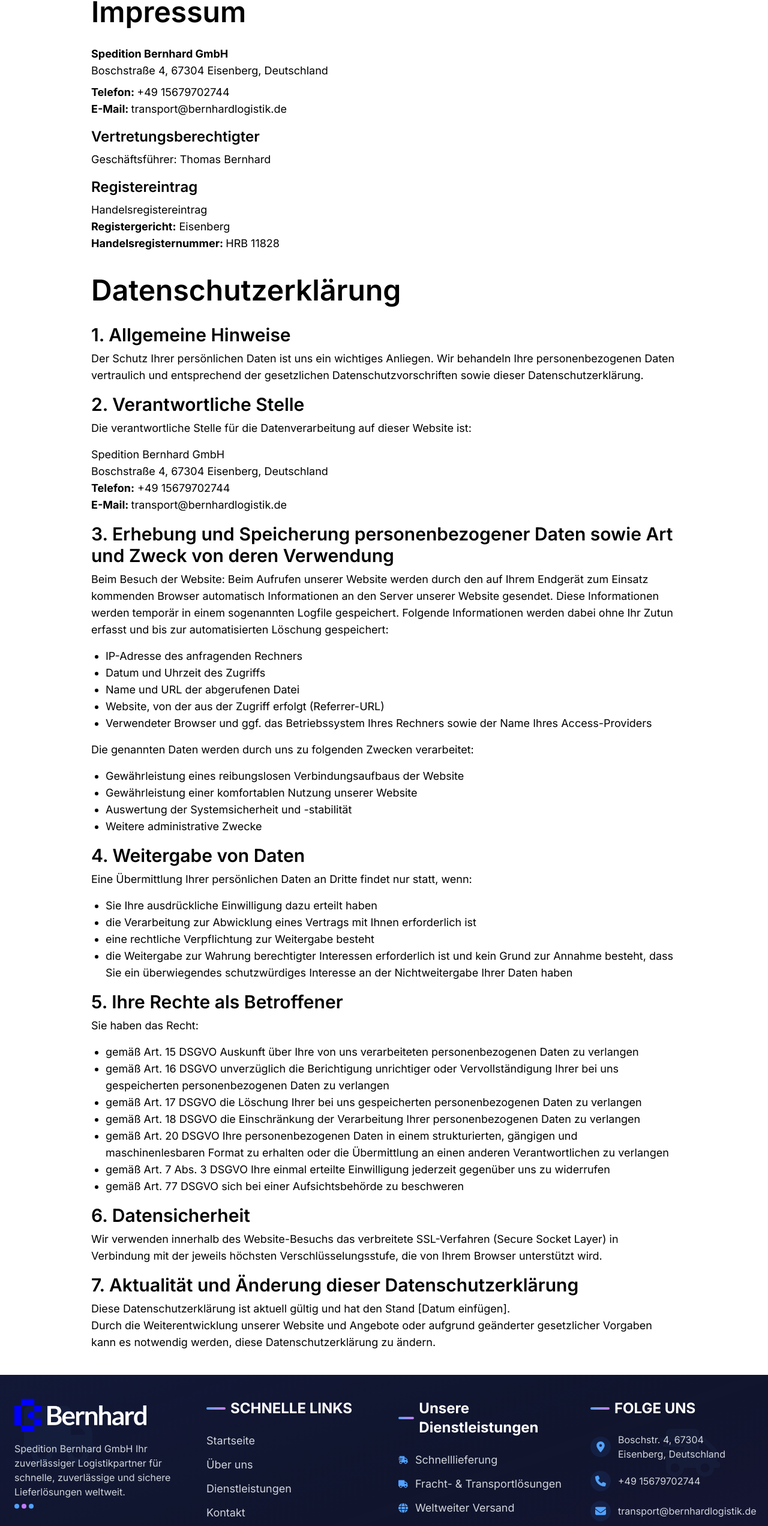
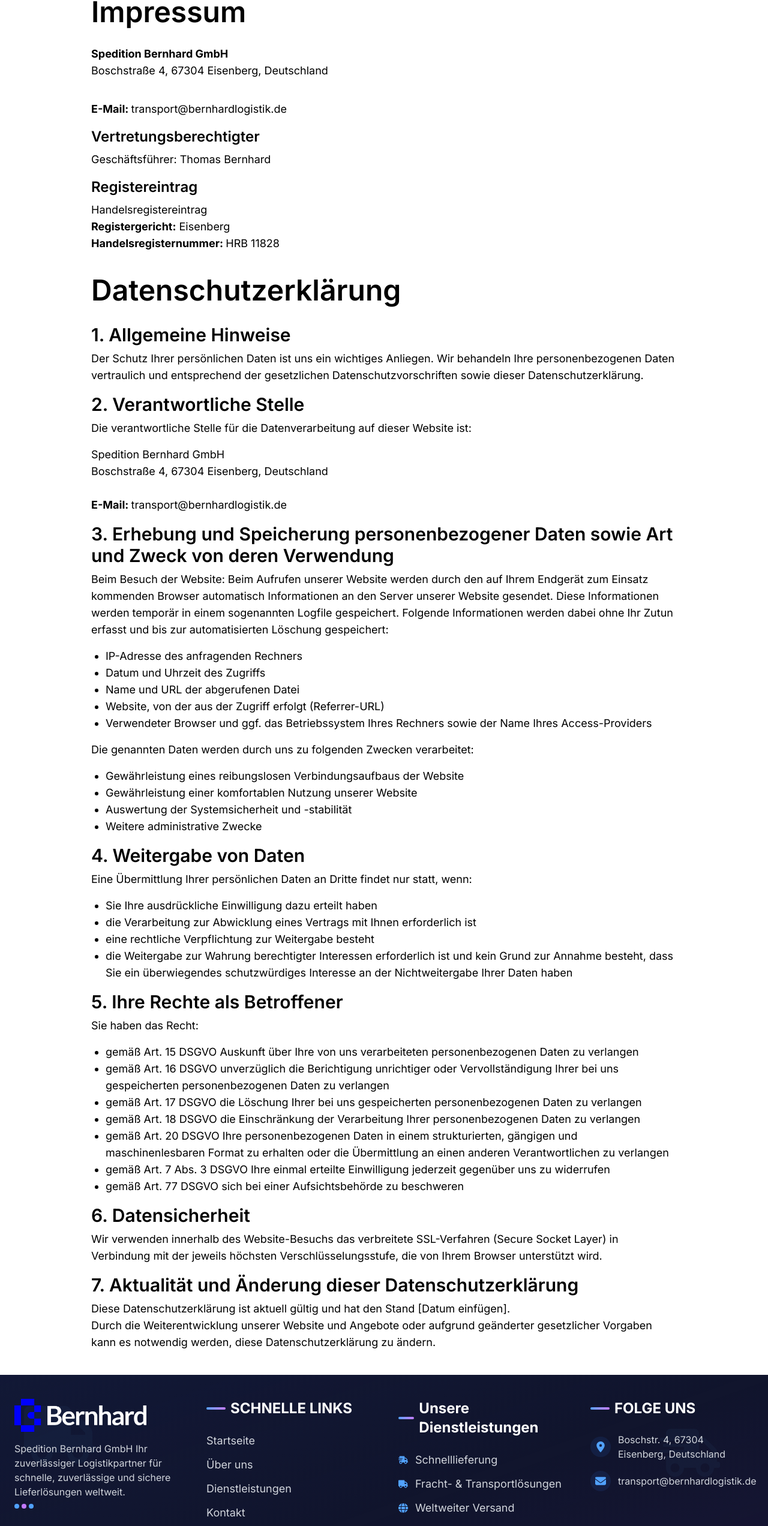
Before and after one commit to Mdsakib999/Logistics-development-2, a React (Vite) app: page /impressumDatenschutz in a window 1280 px wide. Shown: the part 84-2628 px from the top of the page at 60% size. Built offline with nearby package versions, Linux system fonts and the light colour scheme.

Commit message:
Number commented

```diff
--- a/src/components/Home/Support.jsx
+++ b/src/components/Home/Support.jsx
@@ -17,7 +17,7 @@
     title: "Telefonsupport rund um die Uhr",
     description:
       "Direkter Kontakt zu unserem Expertenteam – rund um die Uhr erreichbar.",
-    contact: "+49 15679702744",
+    // contact: "+49 15679702744",
     availability: "Always Available",
     color: "from-blue-500 to-blue-600",
     bgPattern: "bg-gradient-to-br from-blue-50 to-blue-100",
@@ -123,12 +123,12 @@
           {/* Contact CTA */}
           <div className="text-center mt-16">
 
-            <button className="mt-6 group bg-white border-2 border-[#0778D4] text-[#0778D4] px-8 py-3 rounded-2xl font-bold hover:bg-[#0778D4] hover:text-white transition-all duration-300 transform hover:scale-105">
+            {/* <button className="mt-6 group bg-white border-2 border-[#0778D4] text-[#0778D4] px-8 py-3 rounded-2xl font-bold hover:bg-[#0778D4] hover:text-white transition-all duration-300 transform hover:scale-105">
               <div className="flex items-center">
                 <Phone className="w-5 h-5 mr-2 group-hover:animate-pulse" />
                 Call Now: +49 15679702744
               </div>
-            </button>
+            </button> */}
           </div>
         </div>
       </div>
--- a/src/components/Shared/Footer.jsx
+++ b/src/components/Shared/Footer.jsx
@@ -137,7 +137,7 @@
                 </span>
               </div>
 
-              <div className="flex items-center justify-start gap-3 group">
+              {/* <div className="flex items-center justify-start gap-3 group">
                 <div className="p-2 bg-blue-500/10 rounded-full group-hover:bg-blue-500/20 transition-colors">
                   <FaPhone size={18} className="text-blue-400" />
                 </div>
@@ -146,7 +146,7 @@
                     +49 15679702744
                   </a>
                 </span>
-              </div>
+              </div> */}
 
               <div className="flex items-center justify-start gap-3 group">
                 <div className="p-2 bg-blue-500/10 rounded-full group-hover:bg-blue-500/20 transition-colors">
--- a/src/components/contact/InfoSection.jsx
+++ b/src/components/contact/InfoSection.jsx
@@ -40,7 +40,7 @@
            Deutschland
           </p>
         </div>
-        <div className="flex flex-col items-center group">
+        {/* <div className="flex flex-col items-center group">
           <div className="flex items-center group justify-center bg-blue-200 hover:bg-blue-400 group duration-700 rounded-full w-24 h-24 mb-4 shadow-lg hover:shadow-xl transform hover:scale-110 transition-all">
             <FaPhone
               size={30}
@@ -51,7 +51,7 @@
           <p className="text-sm sm:text-base text-blue-400 font-medium">
             +49 15679702744
           </p>
-        </div>
+        </div> */}
       </div>
     </div>
   );
--- a/src/pages/ImpressumDatenschutz.jsx
+++ b/src/pages/ImpressumDatenschutz.jsx
@@ -22,10 +22,10 @@
 
 				</p>
 				<p className="mb-2 text-base sm:text-lg">
-					<strong>Telefon: </strong>{" "}
+					{/* <strong>Telefon: </strong>{" "}
 					<a href="tel:+4915679702744" className="">
 						+49 15679702744
-					</a>
+					</a> */}
 					<br />
 					<strong>E-Mail: </strong>
 					<a href="mailto:transport@bernhardlogistik.de" className="">
@@ -80,10 +80,10 @@
 					<br />
 					Boschstraße 4, 67304 Eisenberg, Deutschland
 					<br />
-					<strong>Telefon:</strong>{" "}
+					{/* <strong>Telefon:</strong>{" "}
 					<a href="tel:+4915679702744" className="">
 						+49 15679702744
-					</a>
+					</a> */}
 					<br />
 					<strong>E-Mail: </strong>
 					<a href="mailto:transport@bernhardlogistik.de" className="">
```
